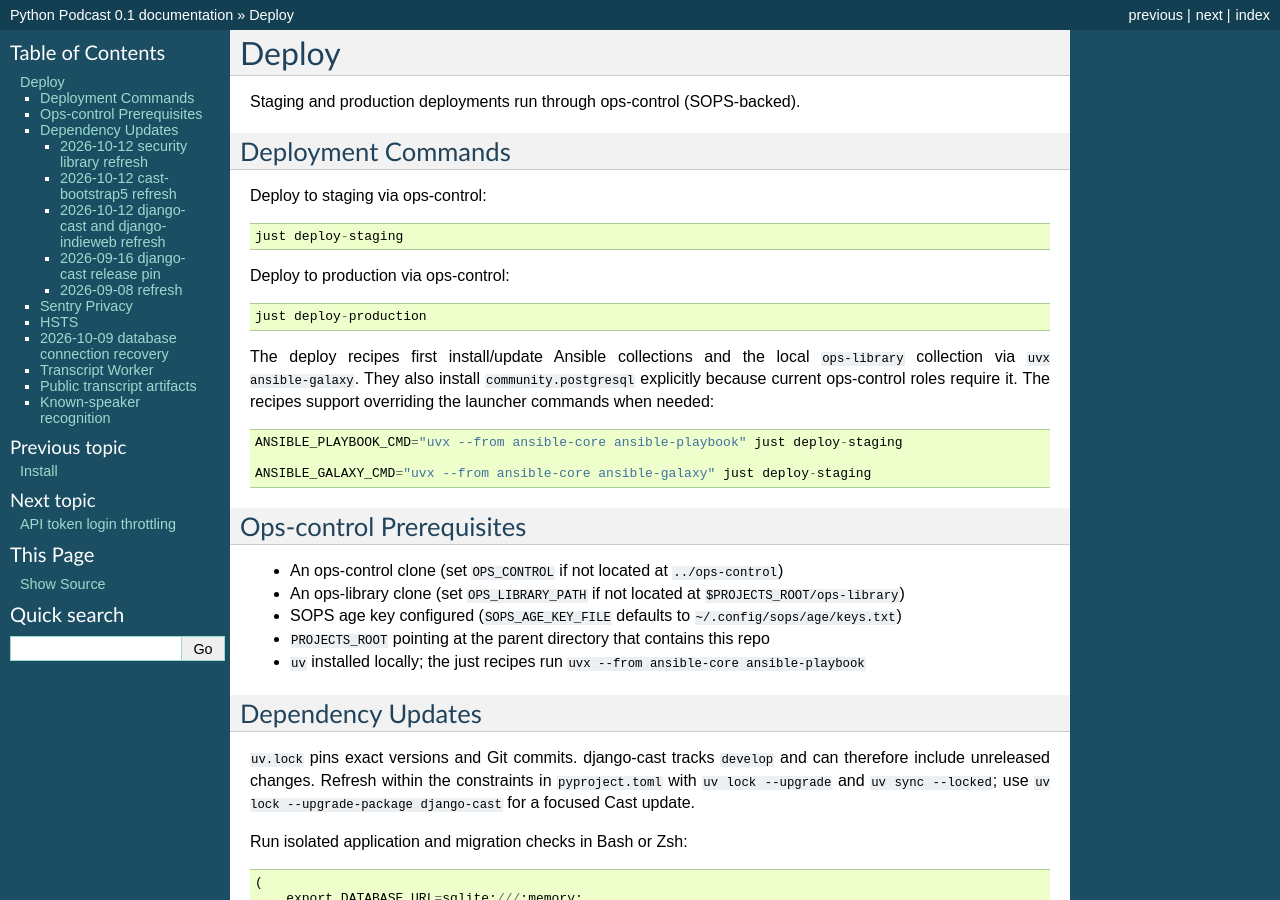
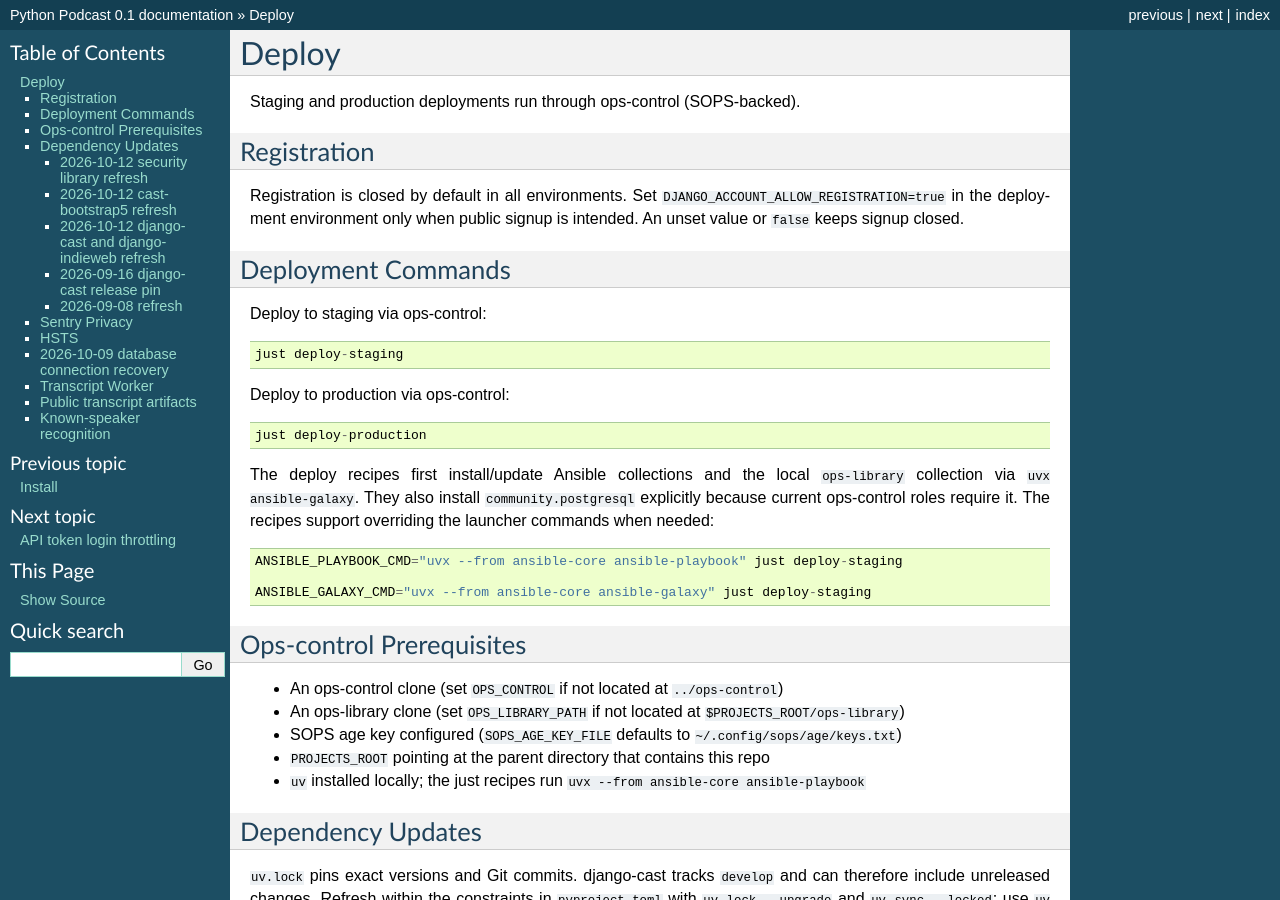
Before and after one commit to ephes/python-podcast, a Sphinx documentation site: the page built from docs/deploy.rst, in a window 1280 px wide and 900 px high. Built offline with Sphinx 7.4.7, drawn with Linux system fonts in a browser that asks for light colours.

Commit message:
Close registration unless explicitly enabled

```diff
--- a/docs/deploy.rst
+++ b/docs/deploy.rst
@@ -2,6 +2,13 @@ Deploy
 ========
 
 Staging and production deployments run through ops-control (SOPS-backed).
+
+Registration
+------------
+
+Registration is closed by default in all environments. Set
+``DJANGO_ACCOUNT_ALLOW_REGISTRATION=true`` in the deployment environment only
+when public signup is intended. An unset value or ``false`` keeps signup closed.
 
 Deployment Commands
 -------------------
```
Also changed, not shown: README.rst (+8 -1 lines), 2 other files.
